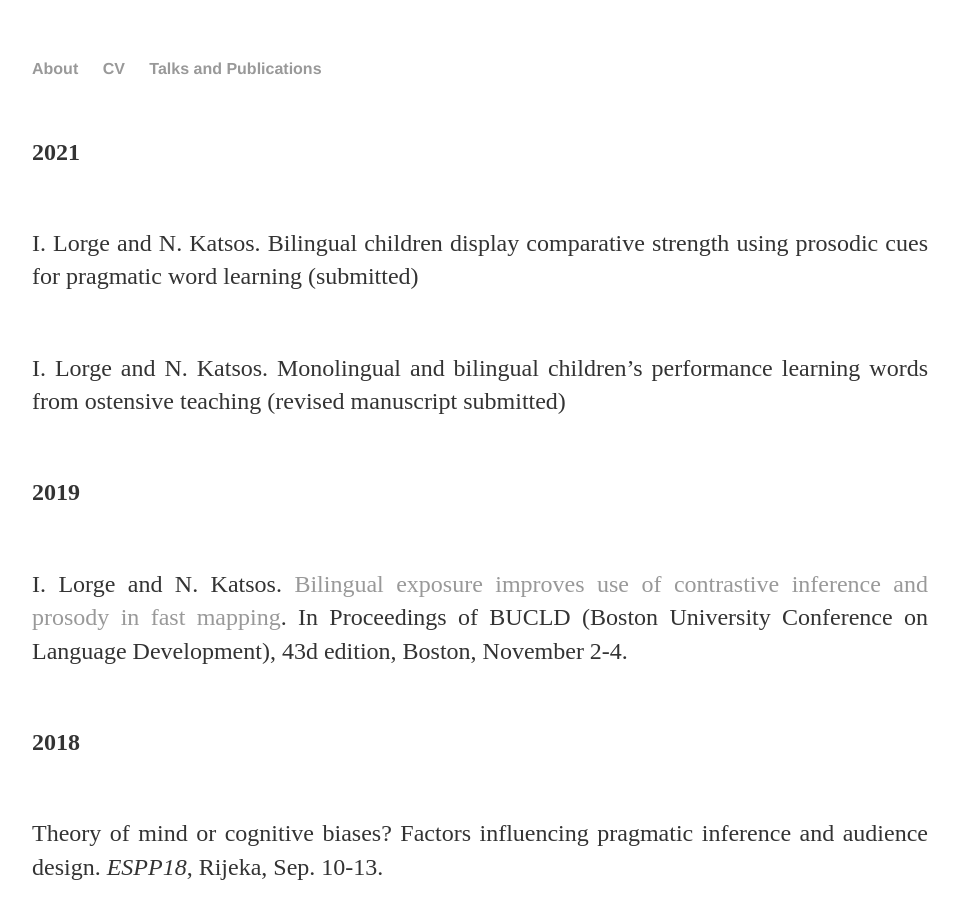
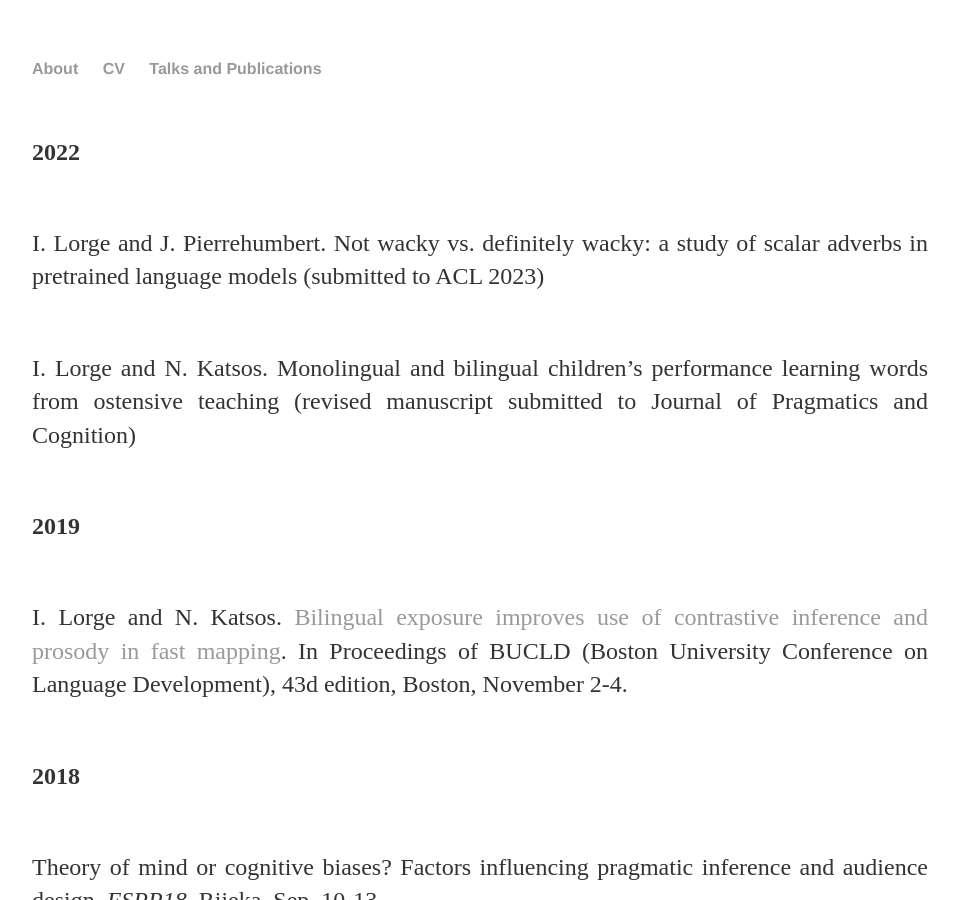
Before and after one commit to isabellelorge/isabellelorge.github.io, a Jekyll site: the page built from Publications.html, in a window 1280 px wide and 900 px high. Shown: the whole window, without its empty margins (160-1119 px from the left). Built offline with Jekyll 4.4.1, drawn with Linux system fonts in a browser that asks for light colours.

Commit message:
Update Publications.html

```diff
--- a/Publications.html
+++ b/Publications.html
@@ -13,16 +13,18 @@ title: Talks and publications
 
 <p><br>
 
-	<b>2021</b>
+	<b>2022</b>
 <br> </p>
 <p><br>
-I. Lorge and N. Katsos. Bilingual children display comparative strength using
-prosodic cues for pragmatic word learning (submitted)
+I. Lorge and J. Pierrehumbert. Not wacky vs. definitely wacky: a study of scalar
+adverbs in pretrained language models (submitted to ACL 2023)
+
 <br> </p>
 
 <p><br>
 I. Lorge and N. Katsos. Monolingual and bilingual children’s performance learning
-words from ostensive teaching (revised manuscript submitted)
+words from ostensive teaching (revised manuscript submitted to Journal of Pragmatics
+and Cognition)
 
 <br> </p>
 <p><br>
```
